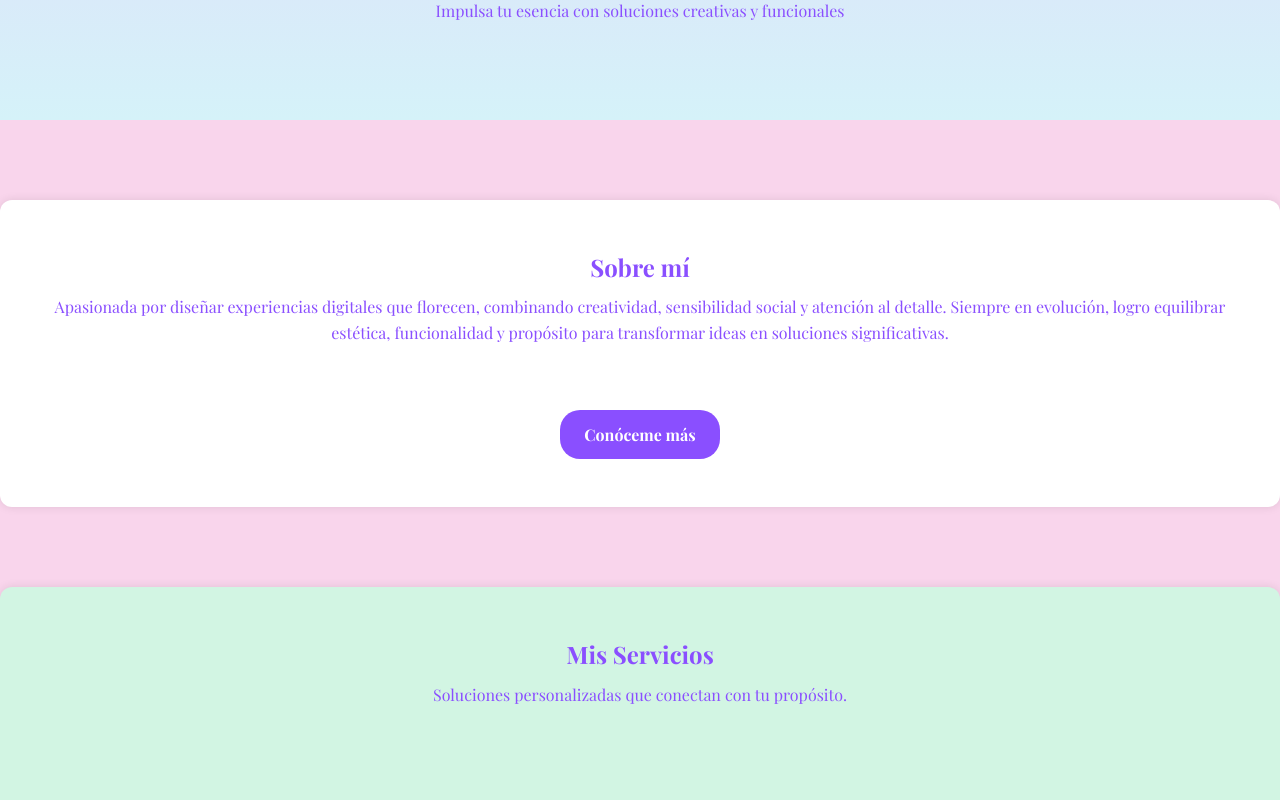
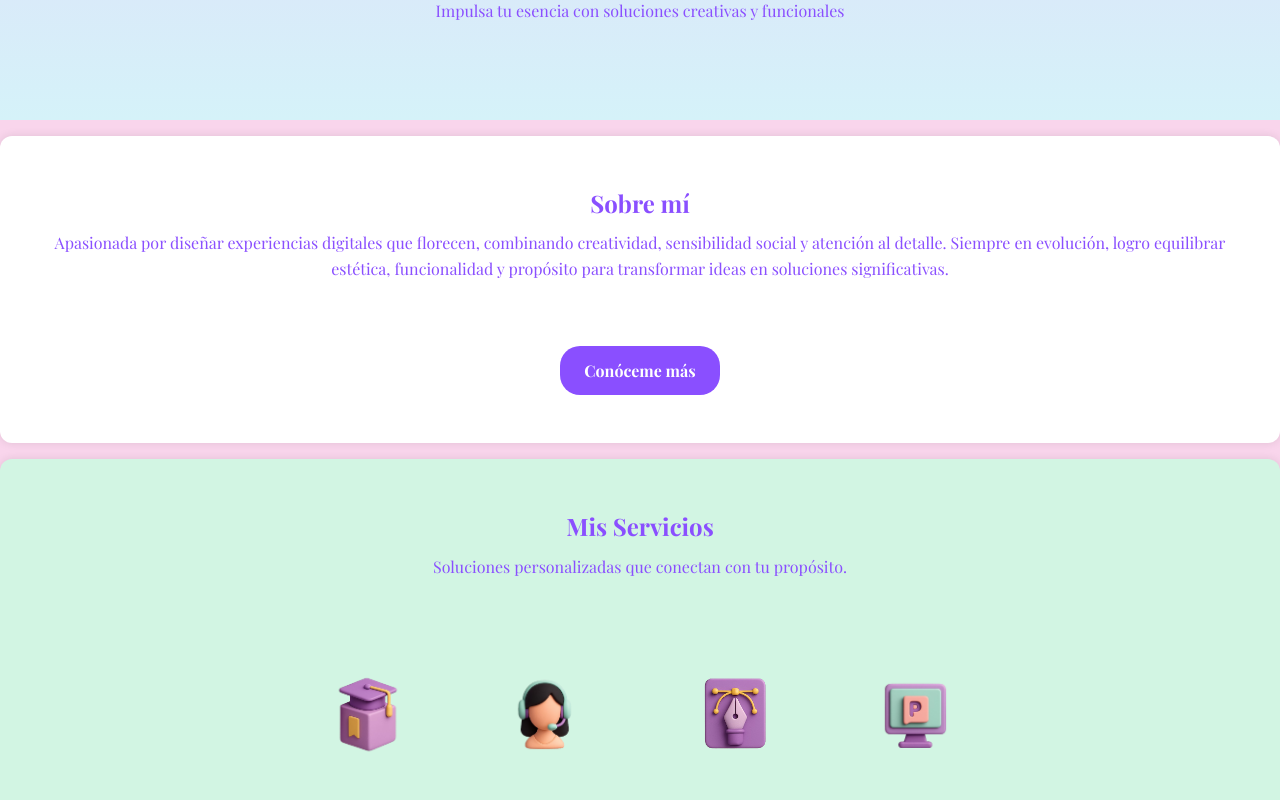
Before and after one commit to Corina-Almarales/corina-almarales, a Next.js app: page / in a window 1280 px wide. Shown: the part 560-1360 px from the top of the page. Built offline with nearby package versions, Linux system fonts and the light colour scheme.

Commit message:
Updated global.css

```diff
--- a/src/app/global.css
+++ b/src/app/global.css
@@ -84,7 +84,7 @@ section {
 .preview-section {
   text-align: center;
   background-color: var(--blanco);
-  margin: 5rem auto;
+  margin: 1rem auto;
   border-radius: 12px;
   padding: 3rem 2rem;
   box-shadow: 0 0 10px rgba(0, 0, 0, 0.1);
```
